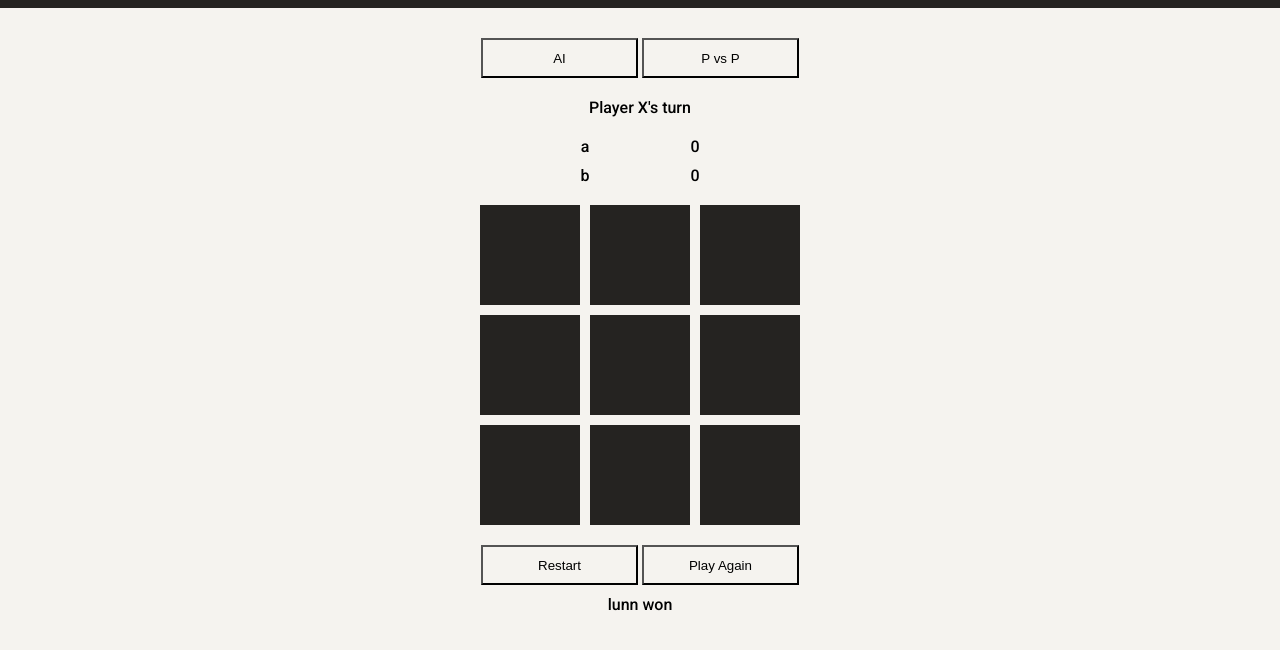
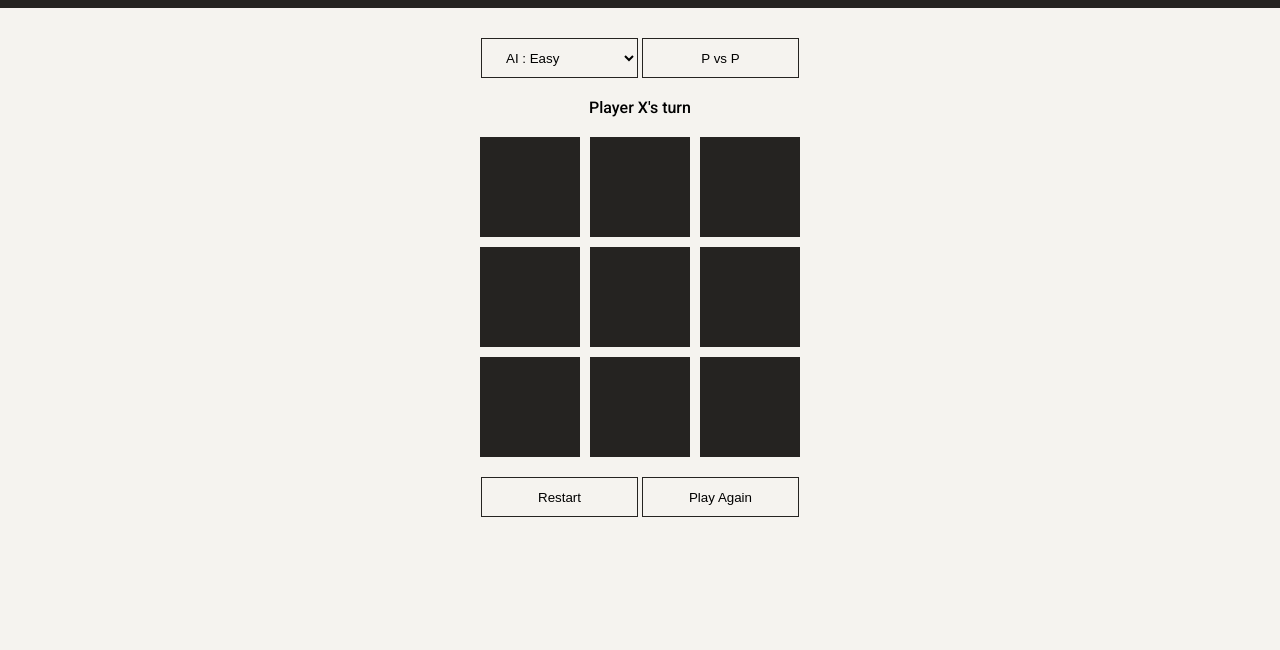
Before and after one commit to meeetppatel/tic-tac-toe, a plain HTML site: page index.html in a window 1280 px wide. Shown: the part 72-722 px from the top of the page. Drawn offline with Linux system fonts and the light colour scheme.

Commit message:
removed unnecessary content

```diff
--- a/index.html
+++ b/index.html
@@ -16,18 +16,14 @@
     <div class="main">
 
         <div id="mode" class="hidden">
-            <button id="Bot" class=" btn btns ai-btn">AI</button>
+            <select id="Bot" class=" btn btns ai-btn">
+                <option value="easy">AI : Easy</option>
+                <option value="hard">AI : Hard</option>
+            </select>
             <button id="Player" class="btn btns player-btn">P vs P</button>
         </div>
 
         <div class="message" id="message">Player X's turn</div>
-
-        <div class="score-board ">
-            <div class="left-text">a</div>
-            <div class="left-score">0</div>
-            <div class="right-text">b</div>
-            <div class="right-score">0</div>
-        </div>
 
         <div class="gameboard">
             <div class="divs" data-index="1"></div>
@@ -47,7 +43,6 @@
                 <button class="btn btnb restart" id="restart-btn">Restart</button>
                 <button class="btn btnb playAgain" id="playagn-btn">Play Again</button>
             </div>
-            <p id="Text">lunn won</p>
         </div>
 
     </div>
--- a/style.css
+++ b/style.css
@@ -44,12 +44,6 @@ body {
     grid-template-rows: repeat(3, 100px);
     gap: 10px;
 }
-.bottom {
-    text-align: center;
-    display: flex;
-    flex-direction: column;
-    gap: 10px;
-}
 
 .divs {
     cursor: pointer;
@@ -61,9 +55,13 @@ body {
     color: var(--white);
 }
 .btn{
+    border: 1px solid var(--black);
     width: 157px;
     height:40px;
     background-color:var(--white);
+}
+select {
+    padding-left:20px;
 }
 .btnb:hover{
     background-color:var(--black);
@@ -74,10 +72,3 @@ body {
     background-color:var(--black);
     color:var(--white);
 }
-
-.score-board{
-    display: grid;
-    grid-template-columns: repeat(2,100px);
-    text-align: center;
-    gap: 10px;
-}
```
